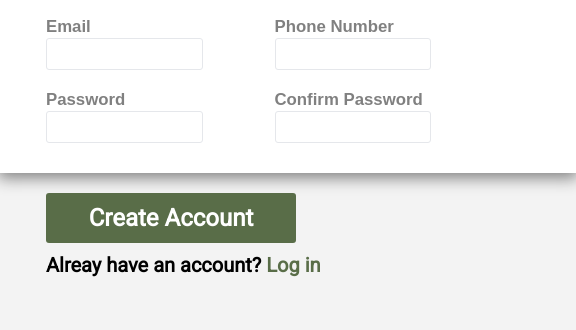
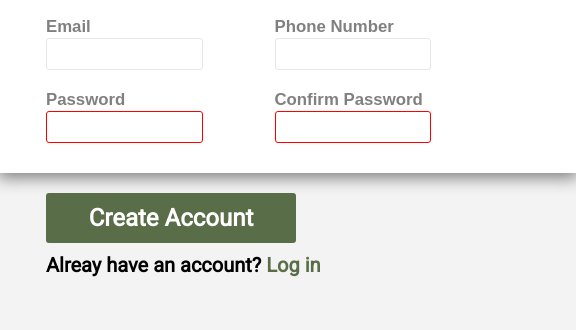
Before and after one commit to trekitch/sign-up-form, a plain HTML site: page index.html in a window 1280 px wide. Shown: the part 470-800 px from the top of the page, 704-1280 px from the left. Drawn offline with Linux system fonts and the light colour scheme; a web font is replaced by a local one.

Commit message:
added error class

```diff
--- a/index.html
+++ b/index.html
@@ -59,12 +59,12 @@
                         <div class="row">
                             <div>
                                 <label for="password">Password</label>
-                                <input type="password" id="password" name="password" />
+                                <input class="error" type="password" id="password" name="password" />
                             </div>
 
                             <div>
                                 <label for="confirm_pass">Confirm Password</label>
-                                <input type="password" id="password" name="password" />
+                                <input class="error" type="password" id="password" name="password" />
                             </div>
                         </div>
                     </form>
--- a/styles/styles.css
+++ b/styles/styles.css
@@ -88,7 +88,6 @@ input {
 }
 
 .form-section {
-    /* border: 1px solid red; */
     width: 100%;
     box-shadow: 2px 5px 15px grey;
     background-color: white;
@@ -147,3 +146,8 @@ input {
     color: #596d48;
     text-decoration: none;
 }
+
+.error[type="password"] {
+    outline: none;
+    border: 1px solid red;
+}
```
